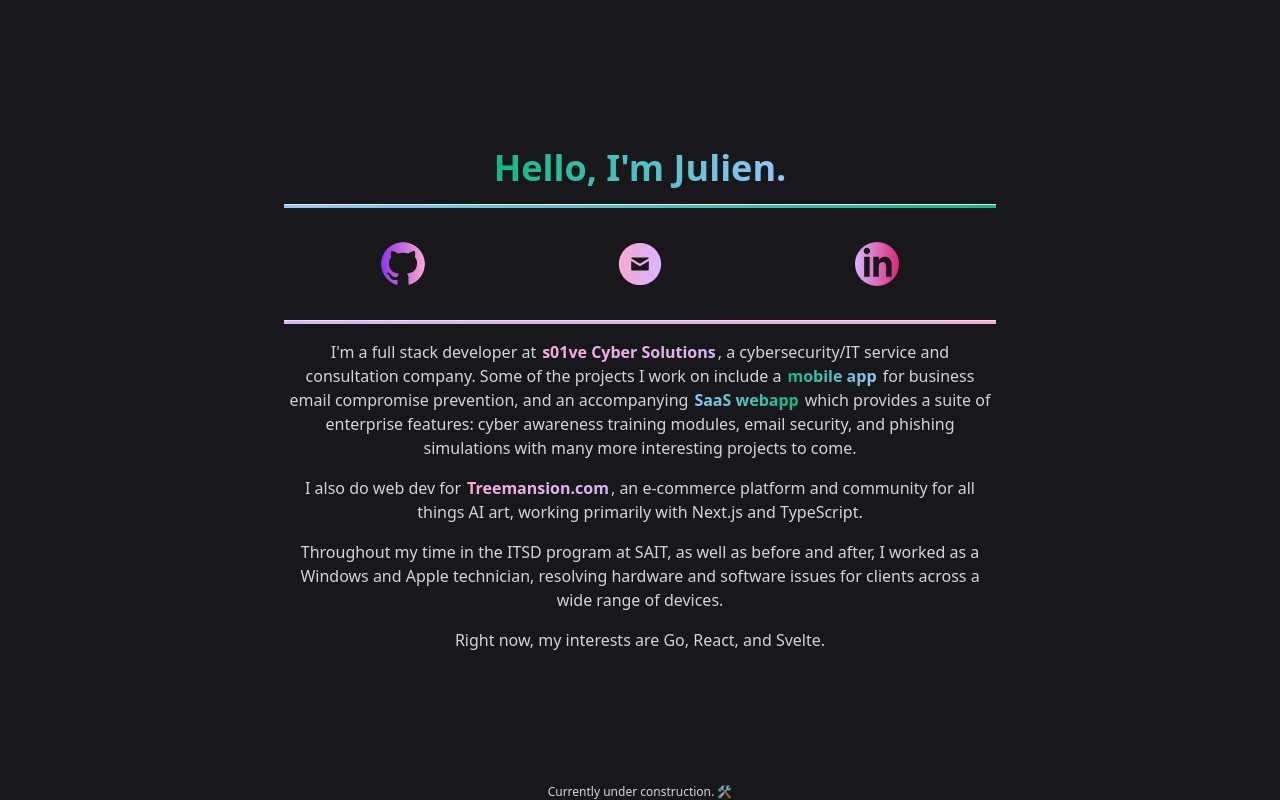
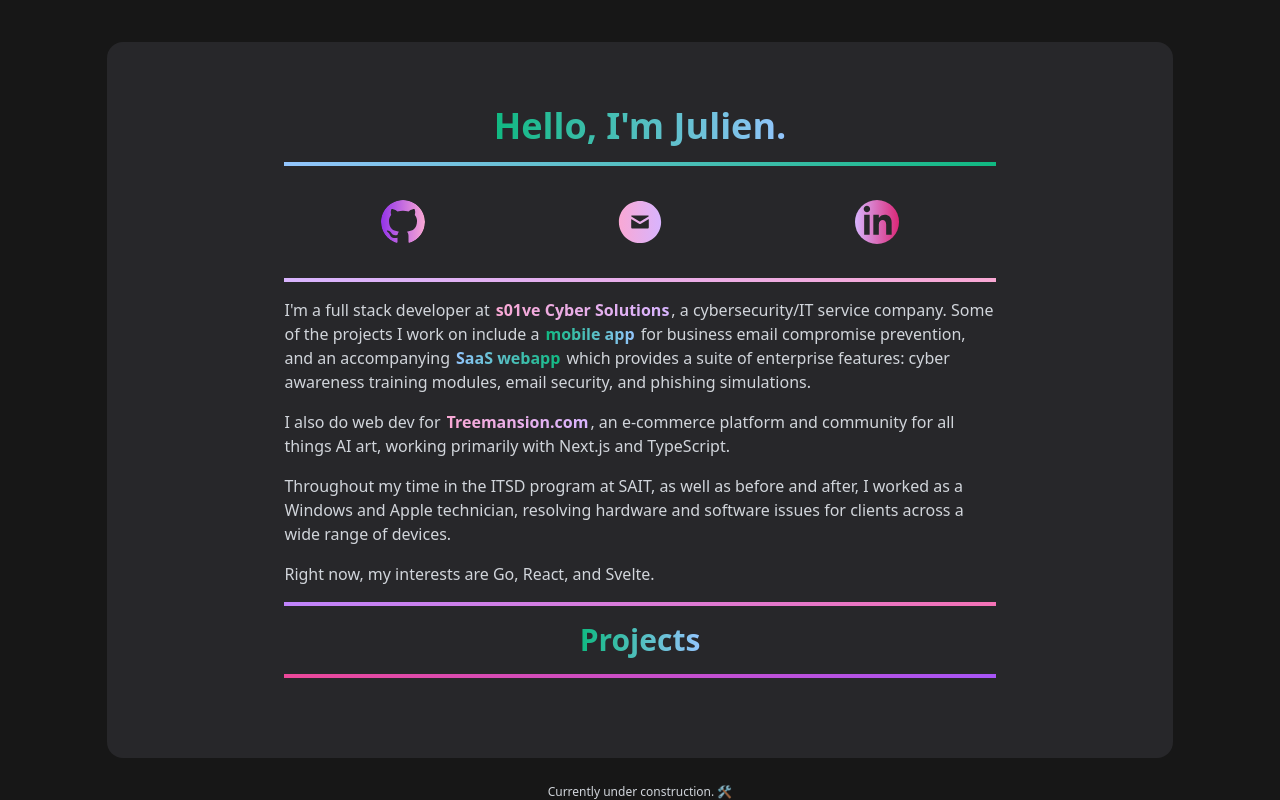
Before and after one commit to jsenopati/portfolio, a Next.js app: page / in a window 1280 px wide. Built offline with nearby package versions, Linux system fonts and the light colour scheme.

Commit message:
general cleanup

```diff
--- /dev/null
+++ b/app/components/project-pane.tsx
@@ -0,0 +1,5 @@
+type Props = {}
+
+export const ProjectPane = (props: Props) => {
+  return <section className="flex flex-row w-4/6 items-center"></section>
+}
--- a/app/page.tsx
+++ b/app/page.tsx
@@ -1,11 +1,13 @@
+import { ProjectPane } from './components/project-pane'
+
 export default function Home() {
   return (
-    <main className="flex flex-col items-center justify-center h-screen font-sans text-gray-300 bg-zinc-900">
-      <div className="flex flex-col items-center w-5/6">
+    <main className="flex flex-col items-center justify-center h-screen font-sans text-gray-300 bg-neutral-900">
+      <div className="flex flex-col w-5/6 bg-zinc-800 py-16 rounded-2xl items-center">
         <h1 className="flex text-4xl font-bold text-transparent bg-clip-text bg-gradient-to-r from-emerald-500 to-blue-300">
           Hello, I&apos;m Julien.
         </h1>
-        <hr className="w-4/6 h-1 my-4 bg-gradient-to-r from-blue-300 to-emerald-500"></hr>
+        <div className="w-4/6 h-1 my-4 bg-gradient-to-r from-blue-300 to-emerald-500" />
         <div className="flex flex-col items-center w-4/6">
           <div className="flex flex-row justify-around w-full my-4">
             <div className="">
@@ -23,8 +25,8 @@ export default function Home() {
                       x2="100%"
                       y2="0%"
                     >
-                      <stop offset="0%" style={{ stopColor: "#9333EA" }} />
-                      <stop offset="100%" style={{ stopColor: "#F9A8D4" }} />
+                      <stop offset="0%" style={{ stopColor: '#9333EA' }} />
+                      <stop offset="100%" style={{ stopColor: '#F9A8D4' }} />
                     </linearGradient>
                   </defs>
                   <path
@@ -50,8 +52,8 @@ export default function Home() {
                       x2="100%"
                       y2="0%"
                     >
-                      <stop offset="0%" style={{ stopColor: "#F9A8D4" }} />
-                      <stop offset="100%" style={{ stopColor: "#D8B4FE" }} />
+                      <stop offset="0%" style={{ stopColor: '#F9A8D4' }} />
+                      <stop offset="100%" style={{ stopColor: '#D8B4FE' }} />
                     </linearGradient>
                   </defs>
                   <path
@@ -80,8 +82,8 @@ export default function Home() {
                       x2="100%"
                       y2="0%"
                     >
-                      <stop offset="0%" style={{ stopColor: "#D8B4FE" }} />
-                      <stop offset="100%" style={{ stopColor: "#DB2777" }} />
+                      <stop offset="0%" style={{ stopColor: '#D8B4FE' }} />
+                      <stop offset="100%" style={{ stopColor: '#DB2777' }} />
                     </linearGradient>
                   </defs>
                   <path
@@ -93,38 +95,8 @@ export default function Home() {
             </div>
           </div>
         </div>
-        <hr className="w-4/6 h-1 my-4 bg-gradient-to-r from-purple-300 to-pink-300"></hr>
-
-        {/* //keep for later
-        <div id="content" className="flex justify-center">
-          <button hx-get="/about" hx-target="#content" className="">
-            <svg
-              className="w-12 h-12 transition duration-300 border-2 border-transparent hover:border-teal-200 rounded-3xl hover:animate-pulse hover:scale-125"
-              viewBox="0 0 24 24"
-              fill="none"
-              xmlns="http://www.w3.org/2000/svg"
-            >
-              <defs>
-                <linearGradient
-                  id="gradient5"
-                  x1="0%"
-                  y1="0%"
-                  x2="100%"
-                  y2="0%"
-                >
-                  <stop offset="0%" style={{ stopColor: "#10B981" }} />
-                  <stop offset="100%" style={{ stopColor: "#93C5FD" }} />
-                </linearGradient>
-              </defs>
-              <path
-                fill="url(#gradient5)"
-                d="M12.7071 4.29289C12.5196 4.10536 12.2652 4 12 4C11.7348 4 11.4804 4.10536 11.2929 4.29289L4.29289 11.2929C3.90237 11.6834 3.90237 12.3166 4.29289 12.7071C4.68342 13.0976 5.31658 13.0976 5.70711 12.7071L12 6.41421L18.2929 12.7071C18.6834 13.0976 19.3166 13.0976 19.7071 12.7071C20.0976 12.3166 20.0976 11.6834 19.7071 11.2929L12.7071 4.29289ZM12.7071 11.2929C12.5196 11.1054 12.2652 11 12 11C11.7348 11 11.4804 11.1054 11.2929 11.2929L4.29289 18.2929C3.90237 18.6834 3.90237 19.3166 4.29289 19.7071C4.68342 20.0976 5.31658 20.0976 5.70711 19.7071L12 13.4142L18.2929 19.7071C18.6834 19.0976 19.3166 19.0976 19.7071 19.7071C20.0976 19.3166 20.0976 18.6834 19.7071 18.2929L12.7071 11.2929Z"
-              />
-            </svg>
-          </button>
-        </div> */}
-
-        <section className="flex flex-col w-4/6 items-center space-y-4 text-center">
+        <div className="w-4/6 h-1 my-4 bg-gradient-to-r from-purple-300 to-pink-300" />
+        <section className="flex flex-col w-4/6 space-y-4">
           <p>
             I&apos;m a full stack developer at
             <span className="font-bold border-2 border-transparent rounded-md hover:border-teal-200 hover:animate-pulse ml-1">
@@ -136,8 +108,8 @@ export default function Home() {
                 s01ve Cyber Solutions
               </a>
             </span>
-            , a cybersecurity/IT service and consultation company. Some of the
-            projects I work on include a
+            , a cybersecurity/IT service company. Some of the projects I work on
+            include a
             <span className="font-bold border-2 border-transparent rounded-md hover:border-teal-200 hover:animate-pulse ml-1">
               <a
                 href="https://play.google.com/store/apps/details?id=com.s01ve.aodAuth&pcampaignid=web_share"
@@ -146,7 +118,7 @@ export default function Home() {
               >
                 mobile app
               </a>
-            </span>{" "}
+            </span>{' '}
             for business email compromise prevention, and an accompanying
             <span className="font-bold border-2 border-transparent rounded-md hover:border-teal-200 hover:animate-pulse mx-1">
               <a
@@ -158,8 +130,7 @@ export default function Home() {
               </a>
             </span>
             which provides a suite of enterprise features: cyber awareness
-            training modules, email security, and phishing simulations with many
-            more interesting projects to come.
+            training modules, email security, and phishing simulations.
           </p>
           <p>
             I also do web dev for
@@ -184,42 +155,18 @@ export default function Home() {
           </p>
 
           <p>Right now, my interests are Go, React, and Svelte.</p>
-
-          {/* <div className="mt-4">
-          <a href="/" hx-boost="true">
-
-            //keep this for later heheh
-            <svg
-              className="w-12 h-12 transition duration-300 border-2 border-transparent hover:border-teal-200 rounded-3xl hover:animate-pulse hover:scale-125"
-              viewBox="0 0 24 24"
-              fill="none"
-              xmlns="http://www.w3.org/2000/svg"
-            >
-              <defs>
-                <linearGradient
-                  id="gradient5"
-                  x1="0%"
-                  y1="0%"
-                  x2="100%"
-                  y2="0%"
-                >
-                  <stop offset="0%" style={{ stopColor: "#10B981" }} />
-                  <stop offset="100%" style={{ stopColor: "#93C5FD" }} />
-                </linearGradient>
-              </defs>
-              <path
-                fill="url(#gradient5)"
-                d="M12.7071 4.29289C12.5196 4.10536 12.2652 4 12 4C11.7348 4 11.4804 4.10536 11.2929 4.29289L4.29289 11.2929C3.90237 11.6834 3.90237 12.3166 4.29289 12.7071C4.68342 13.0976 5.31658 13.0976 5.70711 12.7071L12 6.41421L18.2929 12.7071C18.6834 13.0976 19.3166 13.0976 19.7071 12.7071C20.0976 12.3166 20.0976 11.6834 19.7071 11.2929L12.7071 4.29289ZM12.7071 11.2929C12.5196 11.1054 12.2652 11 12 11C11.7348 11 11.4804 11.1054 11.2929 11.2929L4.29289 18.2929C3.90237 18.6834 3.90237 19.3166 4.29289 19.7071C4.68342 20.0976 5.31658 20.0976 5.70711 19.7071L12 13.4142L18.2929 19.7071C18.6834 19.0976 19.3166 19.0976 19.7071 19.7071C20.0976 19.3166 20.0976 18.6834 19.7071 18.2929L12.7071 11.2929Z"
-              />
-            </svg>
-          </a>
-        </div> */}
         </section>
+        <div className="w-4/6 h-1 my-4 bg-gradient-to-r from-purple-400 to-pink-400" />
+        <h2 className="flex text-3xl font-bold text-transparent bg-clip-text bg-gradient-to-r from-emerald-500 to-blue-300">
+          Projects
+        </h2>
+        <div className="w-4/6 h-1 my-4 bg-gradient-to-r from-pink-500 to-purple-500" />
+        <ProjectPane></ProjectPane>
       </div>
 
       <div className="fixed bottom-0 left-0 right-0 flex items-end justify-center text-xs">
         Currently under construction. 🛠️
       </div>
     </main>
-  );
+  )
 }
```
Also changed, not shown: 2 other files (tests, documents, lock files or other folders).
